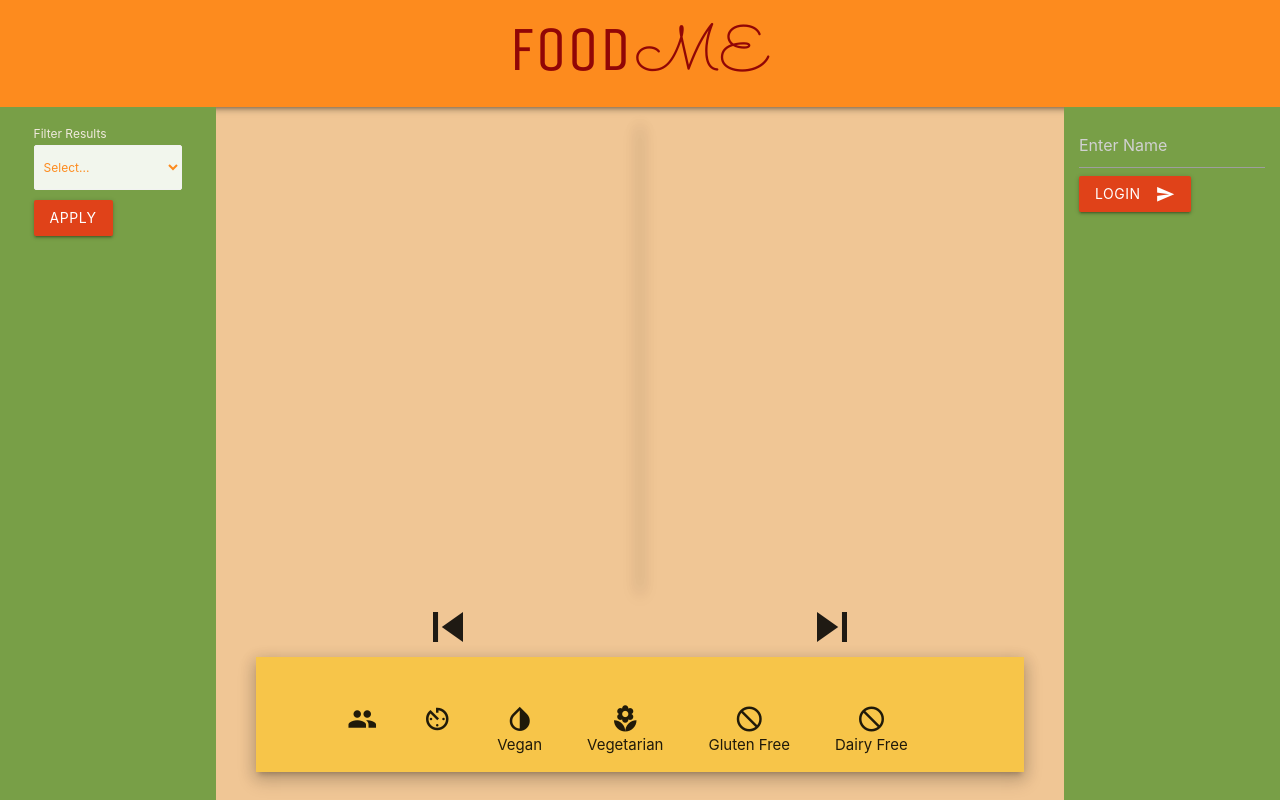
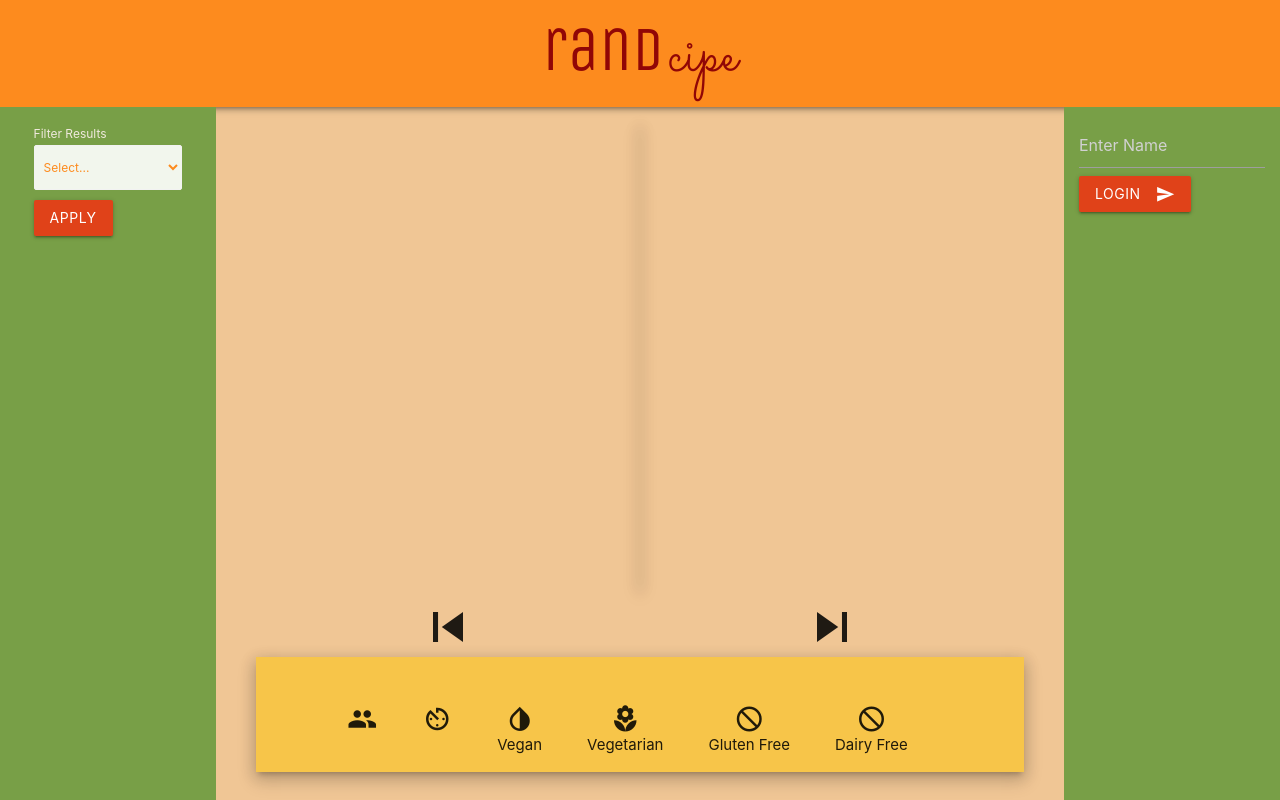
Before and after one commit to mycroquet/foodme, a plain HTML site: page index.html in a window 1280 px wide. Shown: the top 800 px of the page. Drawn offline with nearby package versions, Linux system fonts and the light colour scheme.

Commit message:
MVP pt. 2

```diff
--- a/index.html
+++ b/index.html
@@ -12,8 +12,8 @@
 <body>
     <header class="z-depth-2">
         <div class="nav-wrapper">
-            <a href="#" class="brand-logo center"><h1 class="logo-food">FOOD</h1></a>
-            <a href="#" class="brand-logo center"><h1 class="logo-me">ME</h1></a>
+            <a href="#" class="brand-logo center"><h1 class="logo-food">rand</h1></a>
+            <a href="#" class="brand-logo center"><h1 class="logo-me">cipe</h1></a>
             <!-- <ul id="nav-mobile" class="left hide-on-med-and-down">
                     <li><a href="#">Favorites</a></li>
                     <li><a href="#">Register</a></li>
--- a/main.css
+++ b/main.css
@@ -72,7 +72,7 @@ p {
 }
 
 h1 {
-    text-transform: uppercase;
+    /*text-transform: uppercase;*/
     margin: 0;
 }
 
```
